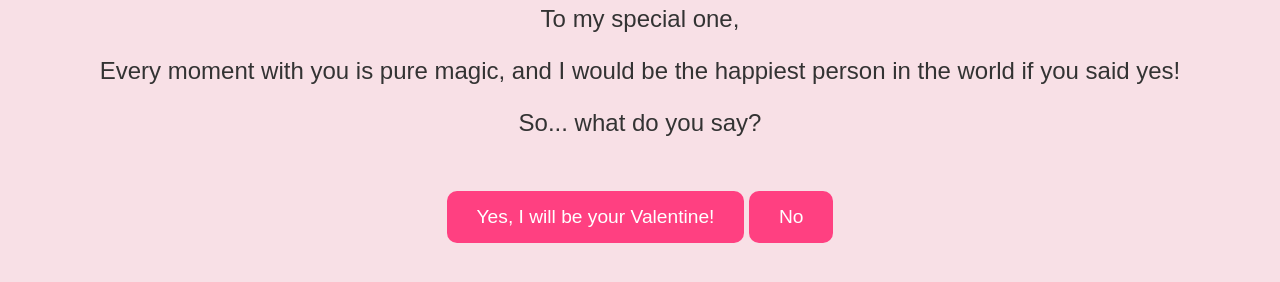
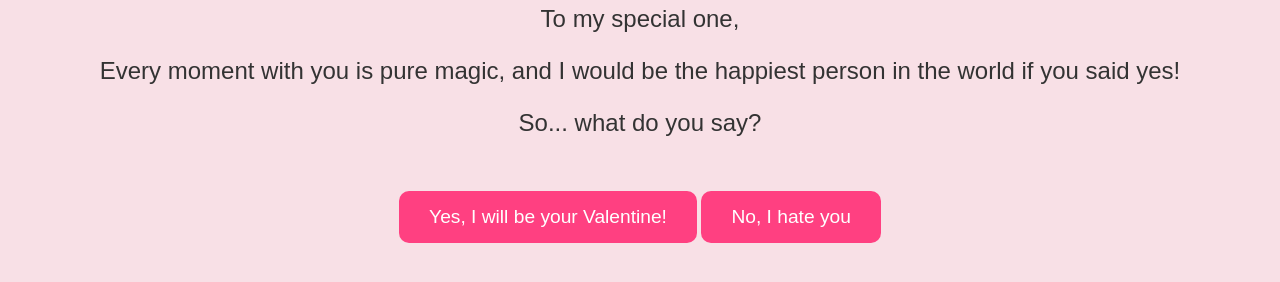
Before and after one commit to jc4368/Surprise, a plain HTML site: page index.html in a window 1280 px wide. Shown: the part 260-542 px from the top of the page. Drawn offline with Linux system fonts and the light colour scheme.

Commit message:
Update index.html

```diff
--- a/index.html
+++ b/index.html
@@ -88,7 +88,7 @@
     </div>
 
     <button id="yesBtn" class="button" onclick="acceptValentine()">Yes, I will be your Valentine!</button>
-    <button id="noBtn" class="button" onclick="moveNoBtn()">No</button>
+    <button id="noBtn" class="button" onclick="moveNoBtn()">No, I hate you</button>
     <button id="randomNoBtn" class="no-button" onclick="moveNoBtn()">No</button>
 
     <script>
```
